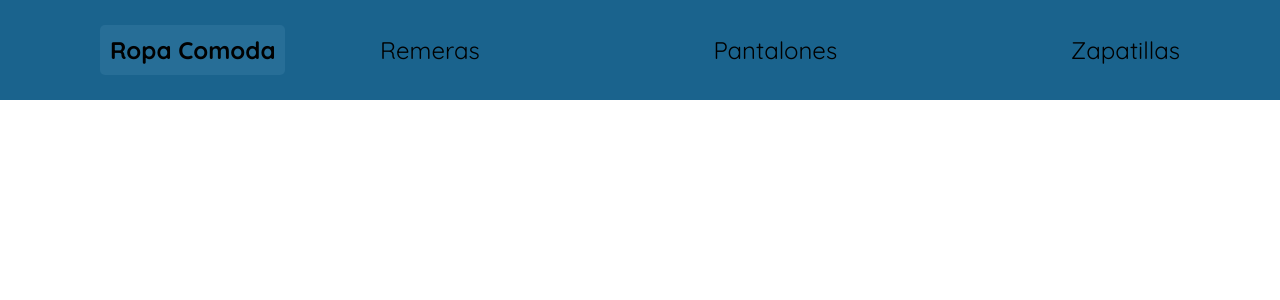
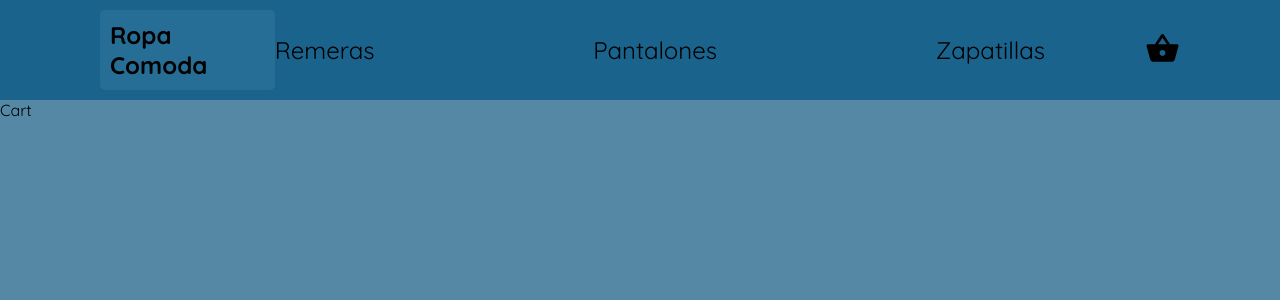
Before and after one commit to FranMacedonio/IdeaMacedonio, a React (Create React App) app: page /cart in a window 1280 px wide. Shown: the top 300 px of the page. Built offline with nearby package versions, Linux system fonts and the light colour scheme.

Commit message:
Preparando todo para el cart

```diff
--- a/src/App.css
+++ b/src/App.css
@@ -12,6 +12,9 @@ a {
     text-decoration: unset;
 }
 
+body {
+    background-color: rgb(85, 136, 165);
+}
 /* NAVBAR */
 
 #navbar {
@@ -48,6 +51,9 @@ a {
 #links a:hover{
     color: rgb(194, 194, 194);
 }
+#cart {
+    margin-right: 100px;
+}
 
 /* HOME */
 #home {
--- a/src/App.js
+++ b/src/App.js
@@ -6,6 +6,7 @@ import { BrowserRouter, Routes, Route } from 'react-router-dom';
 import Home from './views/Home';
 import ItemDetail from './views/ItemDetail';
 import Categoria from './views/Categoria';
+import Cart from './views/Cart';
 
 //COMPONENTS
 import Navbar from './components/Navbar';
@@ -20,6 +21,7 @@ function App() {
       <Navbar />
       <Routes>
         <Route path='/' element={<Home />} />
+        <Route path='/cart' element={<Cart />} />
         <Route path='/detalles/:id' element={<ItemDetail />} />
         <Route path='/categoria/:categoria' element={<Categoria />} />
       </Routes>
--- a/src/components/Navbar.js
+++ b/src/components/Navbar.js
@@ -1,5 +1,6 @@
 import React from 'react'
 import { Link } from 'react-router-dom';
+import ShoppingBasketIcon from '@mui/icons-material/ShoppingBasket';
 
 const Navbar = () => {
   return (
@@ -14,6 +15,9 @@ const Navbar = () => {
             <Link to={'/categoria/pantalones'}>Pantalones</Link>
             <Link to={'/categoria/zapatillas'}>Zapatillas</Link>
         </div>
+        <Link id='cart' to={'/cart'}>
+            <ShoppingBasketIcon fontSize="large" />
+        </Link>
     </div>
   )
 }
--- /dev/null
+++ b/src/views/Cart.js
@@ -0,0 +1,9 @@
+import React from 'react'
+
+const Cart = () => {
+  return (
+    <div>Cart</div>
+  )
+}
+
+export default Cart
--- a/src/views/Categoria.js
+++ b/src/views/Categoria.js
@@ -27,7 +27,7 @@ const Categoria = () => {
 	}, [categoria]);
 
     return (
-        <div style={{display: 'flex'}}>
+        <div style={{display: 'flex', alignItems: 'center', justifyContent: 'center'}}>
         {productos.map( datos => {
             return(
                 <Link key={datos.id} to={`/detalles/${datos.id}`}>
--- a/src/views/ItemDetail.js
+++ b/src/views/ItemDetail.js
@@ -27,13 +27,13 @@ const ItemDetail = () => {
     }, [id]);
 
   return (
-    <>
+    <div style={{display: 'flex', alignItems: 'center', justifyContent: 'center'}}>
         {producto.map( datos => {
             return(
                 <CardComponent data={datos} key={datos.id}/>
             );
         })}
-    </>
+    </div>
   )
 }
 
```
